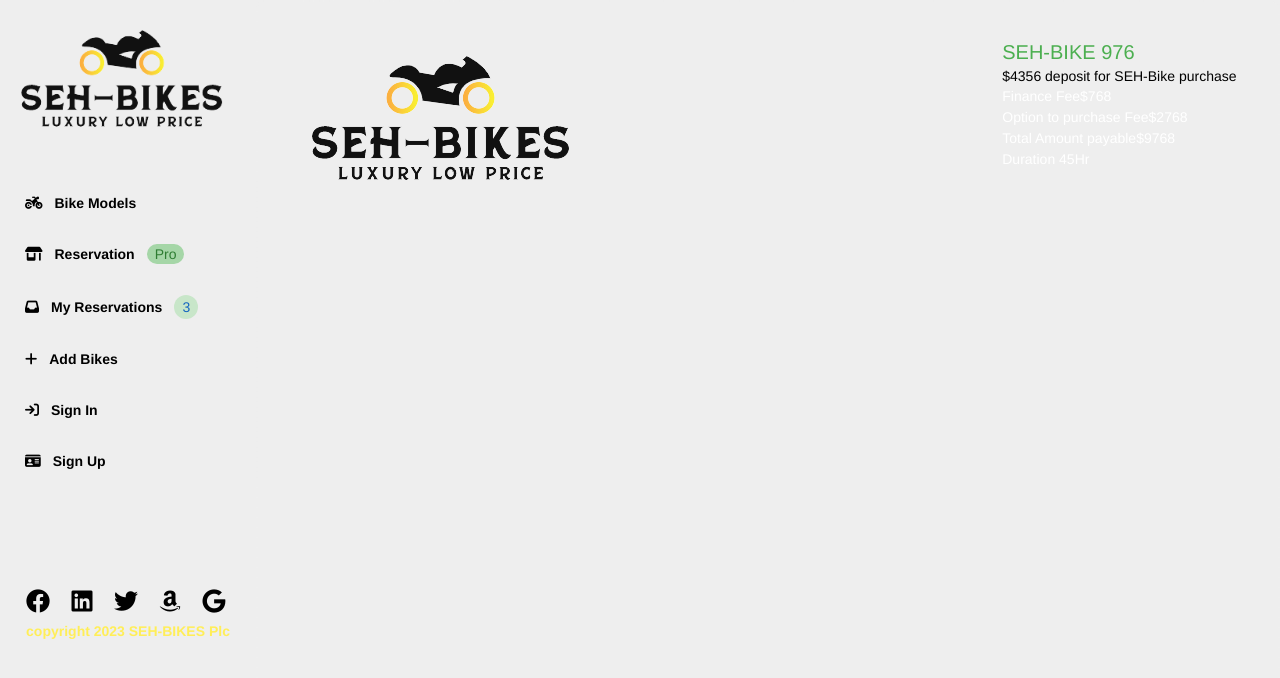
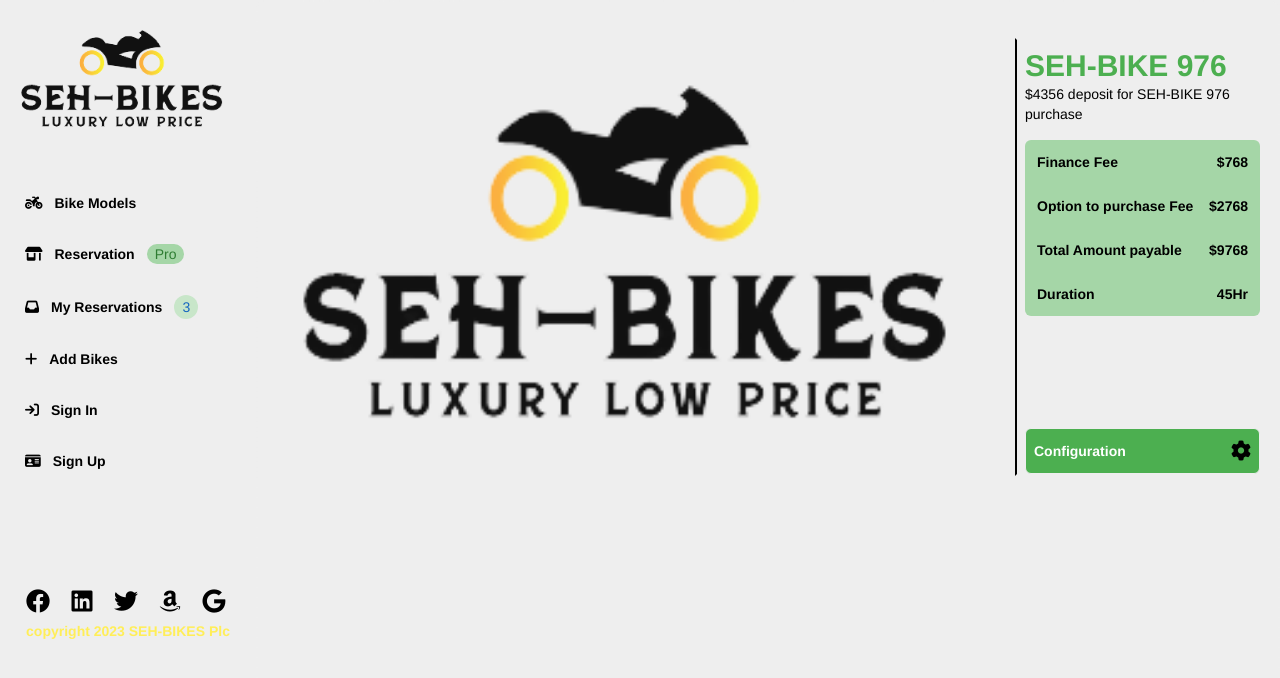
Before and after one commit to Harrynoqs/Final-group-capstone-frontend, a React (Vite) app: page / in a window 1280 px wide. Shown: the top 678 px of the page. Built offline with nearby package versions, Linux system fonts and the light colour scheme.

Commit message:
done with the bike details

```diff
--- a/src/components/BikeDetails.jsx
+++ b/src/components/BikeDetails.jsx
@@ -1,39 +1,66 @@
-import React from 'react';
+import React, { useState } from 'react';
 
-export default function Bikedetails() {
+// when you use the  Bikedetails  component, you can pass dynamic data to it like this:
+
+// <Bikedetails
+//   bikeData={{
+//     name: 'SEH-BIKE 976',
+//     price: 4356,
+//     financeFee: 768,
+//     purchaseFee: 2768,
+//     totalAmount: 9768,
+//     duration: '45Hr',
+//     image: './images/black1.png',
+//     configurationOptions: ['Option 1', 'Option 2', 'Option 3'],
+//   }}
+// />
+ export default function Bikedetails({ bikeData }) {
+  const [isConfigOpen, setIsConfigOpen] = useState(false);
+   const handleConfigClick = () => {
+    setIsConfigOpen(prevState => !prevState);
+
+  };
    return (
-
-    <>
-      <div className="grid grid-cols-1 grid-rows-4 md:grid-rows-1 md:grid-cols-4 ">
-        <div className="items-center justify-center row-span-3 md:col-span-3 text-ceter border-r-black 2 border-">
-          <img src="./images/black1.png" alt="" />
+    <div className="grid grid-cols-1 grid-rows-4 md:grid-rows-1 md:grid-cols-4">
+      <div className="flex items-center justify-center row-span-1 text-center border-2 border-b-black md:border-none md:col-span-3">
+        <img src={bikeData.image} alt={bikeData.name} className="w-full h-full" />
       </div>
-        <div className="border-black border-2-l w-max">
-          <h2 className="text-xl text-green-500"> SEH-BIKE 976</h2>
-          <p className="text-sm">
-            $4356 deposit for SEH-Bike purchase
-          </p>
-          <ul className="text-white even:bg-green-400 ">
-            <li>
+      <div className="w-full pt-3 border-2 md:border-l-black sm:pt-2 md:pl-2">
+        <h2 className="w-full text-3xl font-semibold text-green-500">{bikeData.name}</h2>
+        <p className="pb-4 text-sm font-medium">${bikeData.price} deposit for {bikeData.name} purchase</p>
+        <ul className="font-semibold bg-green-200 rounded-md even:bg-white">
+          <li className="flex items-center justify-between p-3 text-sm rounded-md border-2-">
             <span>Finance Fee</span>
-              <span>$768</span>
+            <span>${bikeData.financeFee}</span>
           </li>
-            <li>
+          <li className="flex items-center justify-between p-3 text-sm rounded-md border-2-">
             <span>Option to purchase Fee</span>
-              <span>$2768</span>
+            <span>${bikeData.purchaseFee}</span>
           </li>
-            <li>
+          <li className="flex items-center justify-between p-3 text-sm rounded-md border-2-">
             <span>Total Amount payable</span>
-              <span>$9768</span>
+            <span>${bikeData.totalAmount}</span>
           </li>
-            <li>
+          <li className="flex items-center justify-between p-3 text-sm rounded-md border-2-">
             <span>Duration</span>
-              <span> 45Hr</span>
+            <span>{bikeData.duration}</span>
           </li>
         </ul>
-
+        <button className="flex items-center justify-between w-full p-2 bg-green-500 border rounded-md mt-28" onClick={handleConfigClick}>
+          <span className="font-bold text-center text-white text-md">Configuration</span>
+          <i className={`text-xl fa-solid fa-gear ${isConfigOpen ? 'rotate-180' : ''}`}></i>
+        </button>
+        {isConfigOpen && (
+          <div className="mt-4 border-2 border-gray-300 rounded">
+            <p className="p-2">Configuration Options:</p>
+            <ul className="p-2 font-light">
+              {bikeData.configurationOptions.map(option => (
+                <li key={option}>{option}</li>
+              ))}
+            </ul>
+          </div>
+        )}
       </div>
     </div>
-    </>
   );
 }
```
Lines whose indentation alone changed are shown as unchanged.
